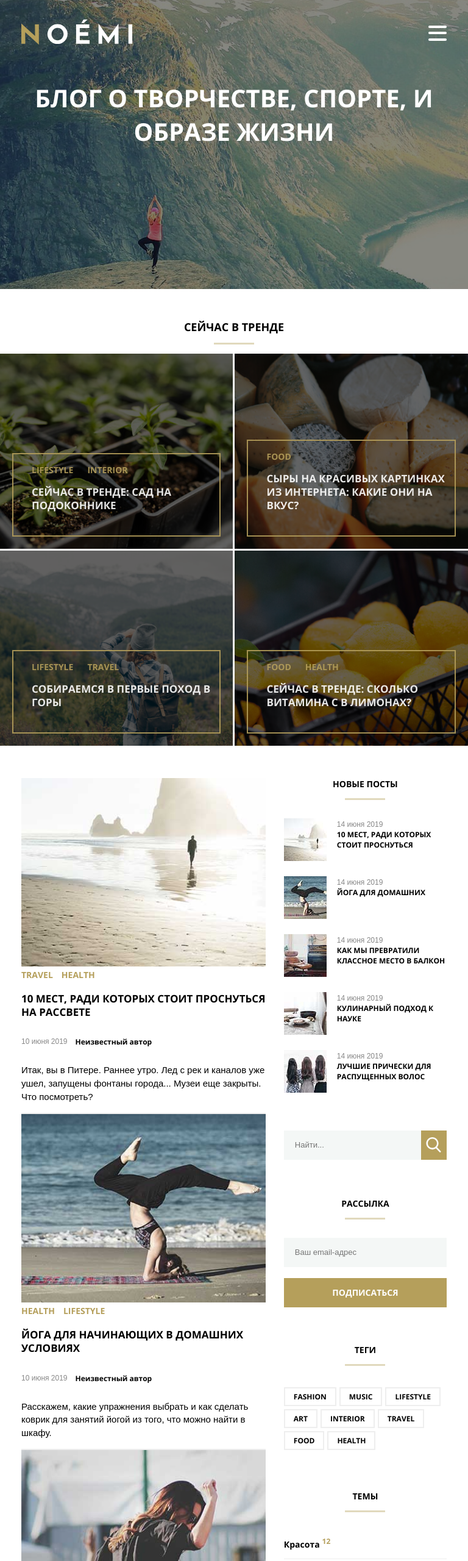
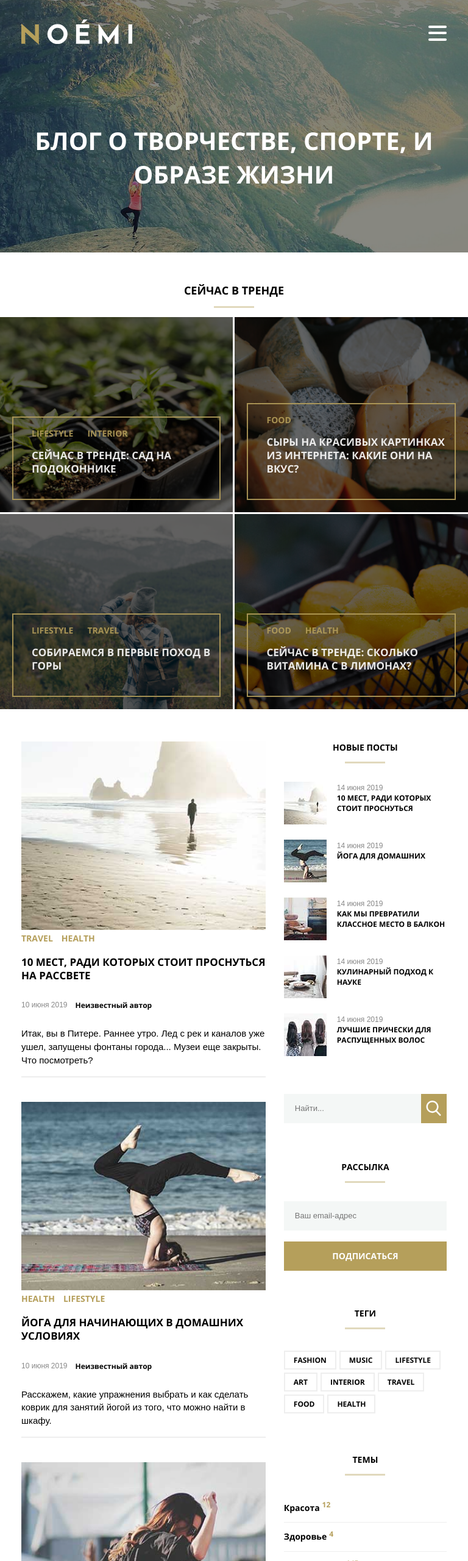
Before and after one commit to Asanbekov-N/MQ-Diplom, a plain HTML site: page index.html in a window 768 px wide. Shown: the top 2560 px of the page at 61% size. Drawn offline with Linux system fonts and the light colour scheme; files whose address does not match are found by name.

Commit message:
Изменение в коде

```diff
--- a/CSS/style.css
+++ b/CSS/style.css
@@ -728,7 +728,7 @@ input {
   .welcome-title {
     line-height: 1.37;
     font-size: 40px;
-    padding: 30px 15px 230px 15px;
+    padding: 100px 42px 100px 42px;
   }
 
   .trends {
@@ -764,6 +764,9 @@ input {
 
   .post {
     border-bottom: 2px solid #eeeeee;
+  }
+  .post:nth-child(n + 2) {
+    margin-top: 40px;
   }
 
   .post-title-link {
```
